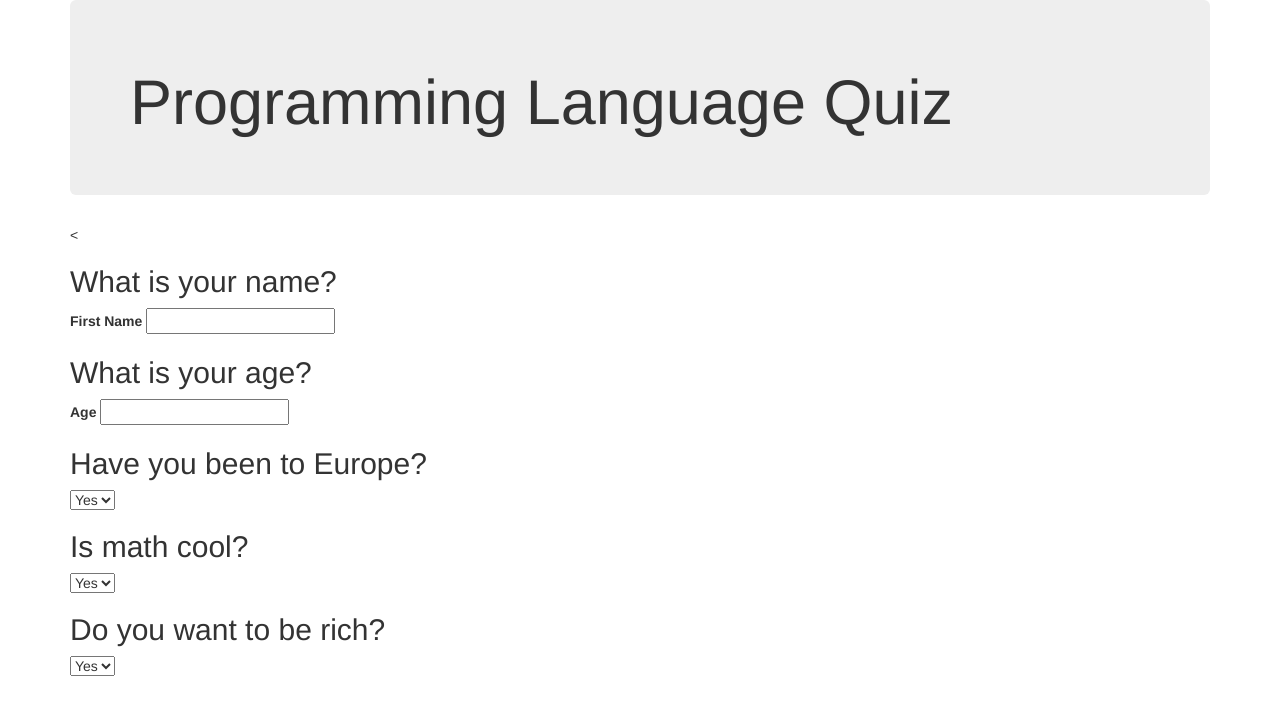
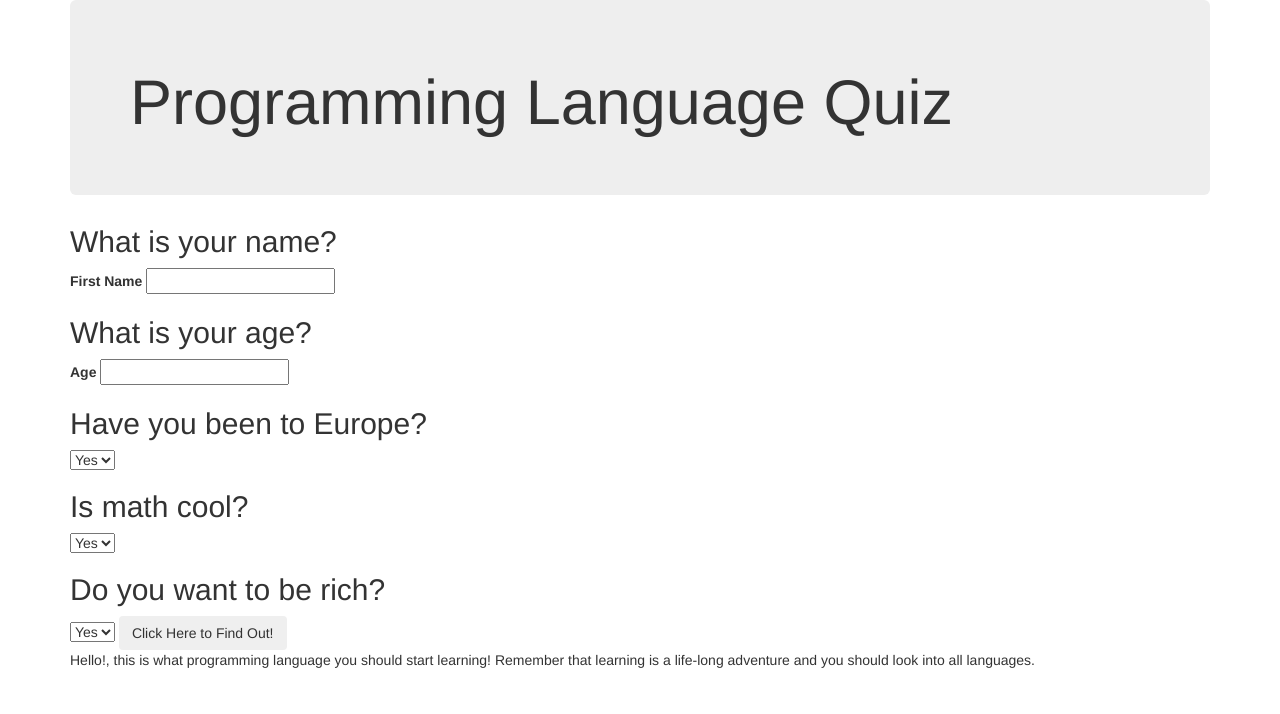
Before and after one commit to wattsjmichael/Programming-Language, a plain HTML site: page index.html in a window 1280 px wide. Drawn offline with nearby package versions, Linux system fonts and the light colour scheme.

Commit message:
add div=answer to index.html

```diff
--- a/index.html
+++ b/index.html
@@ -14,14 +14,13 @@
     <div class="jumbotron">
       <h1>Programming Language Quiz</h1>
     </div>
-    <
     <form id="programming">
       <h2>What is your name?</h2>
         <label for="firstName">First Name</label>
         <input id="firstName" type="text">
       <h2>What is your age?</h2>
         <label for="age">Age</label>
-        <input id="age" type="text">
+        <input id="age" type="number">
       <h2>Have you been to Europe?</h2>
         <select id="europe">
           <option value="euroYes">Yes</option>
@@ -37,9 +36,11 @@
           <option value="richYes">Yes</option>
           <option value="richNo">No</option>
         </select>
-
+        <button type="submit" class="btn">Click Here to Find Out!</button>
     </form>
-
+    <div id="answer">
+      <p>Hello!<span id="name"></span>, this is what programming language you should start learning! Remember that learning is a life-long adventure and you should look into all languages.</p>
+      </div>
   </div>
 </body>
 </html>
```
